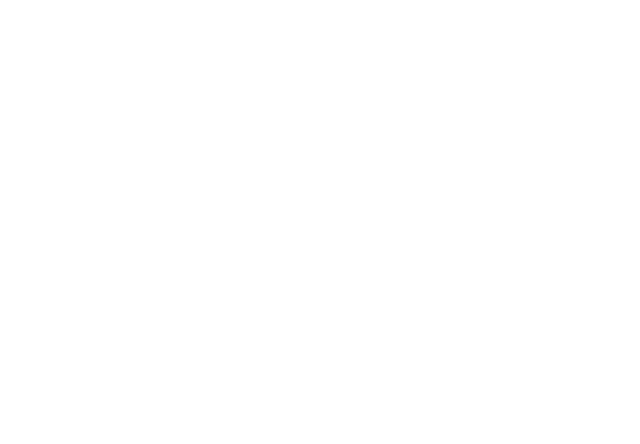
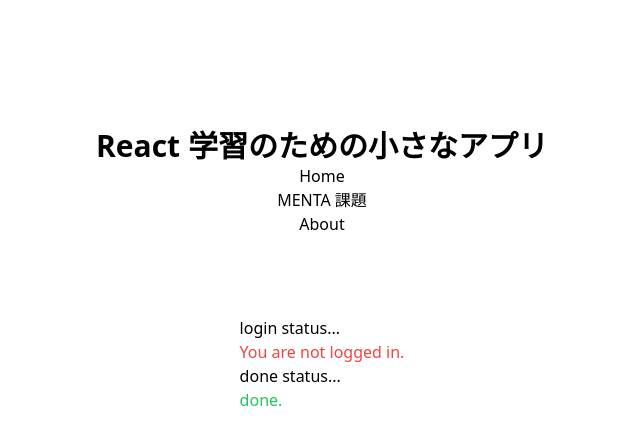
Before and after one commit to graphicocolo/react-app-small, a React (Vite) app: page /basicjsx in a window 1280 px wide. Before the commit this address had no page. Shown: the top 444 px of the page, without its empty margins (318-958 px from the left). Built offline with nearby package versions, Linux system fonts and the light colour scheme.

Commit message:
JSX の基本

```diff
--- a/src/pages/About.tsx
+++ b/src/pages/About.tsx
@@ -3,7 +3,9 @@
 const About = () => {
   return (
     <div className="flex flex-col items-center mt-32">
+      <h1 className="text-3xl font-bold">React 学習のための小さなアプリ</h1>
       <Link to='/'>Home</Link>
+      <Link to='/studymnt'>MENTA 課題</Link>
       <div>About</div>
     </div>
   )
--- /dev/null
+++ b/src/pages/Basicjsx.tsx
@@ -0,0 +1,37 @@
+import { Link } from 'react-router-dom';
+
+const Basicjsx = () => {
+  const logInStatus = 'login status...';
+  const loggedInGreeting = 'You are logged in.';
+  const notLoggedInGreeting = 'You are not logged in.';
+  const doneStatus = 'done status...';
+  const doneGreeting = 'done.';
+  const notDoneGreeting = 'not yet.';
+  const isLoggedIn = false;
+  const isDone = true;
+  return (
+    <div className="flex flex-col items-center mt-32">
+      <h1 className="text-3xl font-bold">React 学習のための小さなアプリ</h1>
+      <Link to='/'>Home</Link>
+      <Link to='/studymnt'>MENTA 課題</Link>
+      <Link to='/about'>About</Link>
+      <div className="flex flex-col mt-20">
+        <h2>{logInStatus}</h2>
+        {isLoggedIn ? (
+          <p className="text-green-500">{loggedInGreeting}</p>
+        ) : (
+          <p className="text-red-500">{notLoggedInGreeting}</p>
+        )}
+        <h2>{doneStatus}</h2>
+        {isDone ? (
+          <p className="text-green-500">{doneGreeting}</p>
+        ) : (
+          <p className="text-red-500">{notDoneGreeting}</p>
+        )}
+      </div>
+    </div>
+
+  )
+}
+
+export default Basicjsx;
--- a/src/pages/Home.tsx
+++ b/src/pages/Home.tsx
@@ -3,7 +3,9 @@
 const Home = () => {
   return (
     <div className="flex flex-col items-center mt-32">
+      <h1 className="text-3xl font-bold">React 学習のための小さなアプリ</h1>
       <div>Home</div>
+      <Link to='/studymnt'>MENTA 課題</Link>
       <Link to='/about'>About</Link>
     </div>
   )
--- /dev/null
+++ b/src/pages/StudyMnt.tsx
@@ -0,0 +1,20 @@
+import { Link } from 'react-router-dom';
+
+const StudyMnt = () => {
+  return (
+    <div className="flex flex-col items-center mt-32">
+      <h1 className="text-3xl font-bold">React 学習のための小さなアプリ</h1>
+      <Link to='/'>Home</Link>
+      <div>MENTA 課題</div>
+        <ul>
+          <li>React 編</li>
+            <ul>
+              <li><Link to='/basicjsx'>JSX の基本</Link></li>
+            </ul>
+        </ul>
+      <Link to='/about'>About</Link>
+    </div>
+  )
+}
+
+export default StudyMnt;
```
Also changed, not shown: src/AppRoutes.tsx (+10 -0 lines).
